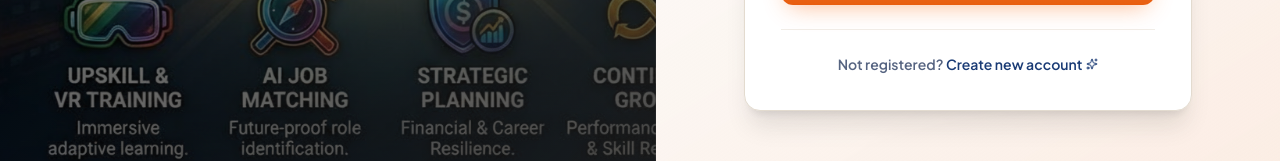
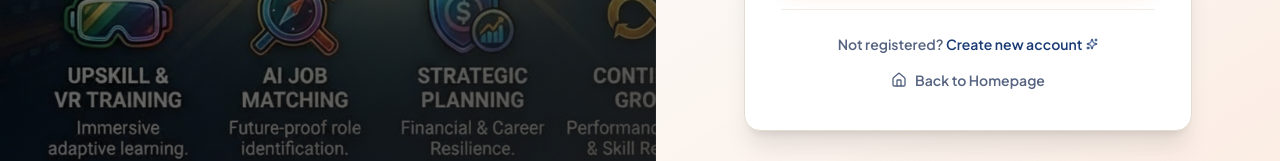
Before and after one commit to EmpowaAI/EmpowerAI, a React (Vite) app in the folder frontend/: page /login in a window 1280 px wide. Shown: the part 557-718 px from the top of the page. Built offline with nearby package versions, Linux system fonts and the light colour scheme; no server answers; a web font is replaced by a local one.

Commit message:
feat: Add back to homepage button on login page
- Add Back to Homepage link below create account button
- Add left arrow icon with hover animation
- Improve navigation UX for users

```diff
--- a/frontend/src/pages/Auth/LoginPage.tsx
+++ b/frontend/src/pages/Auth/LoginPage.tsx
@@ -4,7 +4,7 @@
 import type React from "react";
 import { useState } from "react";
 import { Link, useNavigate } from "react-router-dom";
-import { Eye, EyeOff, Loader2, Sparkles, Mail, Lock } from "lucide-react";
+import { Eye, EyeOff, Loader2, Sparkles, Mail, Lock, Home } from "lucide-react";
 import toast from 'react-hot-toast';
 import { authAPI } from "@/lib/api";
 import { useUser } from "@/contexts/user-context";
@@ -279,7 +279,7 @@ export default function LoginPage() {
               </button>
             </form>
 
-            {/* ✅ NEW: Create Account Link at the bottom */}
+            {/* Create Account Link at the bottom */}
             <div className="mt-6 text-center pt-6 border-t border-border/50">
               <p className="text-sm text-muted-foreground">
                 Not registered?{" "}
@@ -292,6 +292,17 @@ export default function LoginPage() {
                 </Link>
               </p>
             </div>
+
+            {/* Back to Homepage Button */}
+            <div className="mt-4 text-center">
+              <Link
+                to="/"
+                className="inline-flex items-center gap-2 text-sm text-muted-foreground hover:text-primary transition-colors group"
+              >
+                <Home className="h-4 w-4 group-hover:-translate-x-1 transition-transform" />
+                Back to Homepage
+              </Link>
+            </div>
           </div>
         </div>
       </div>
```
